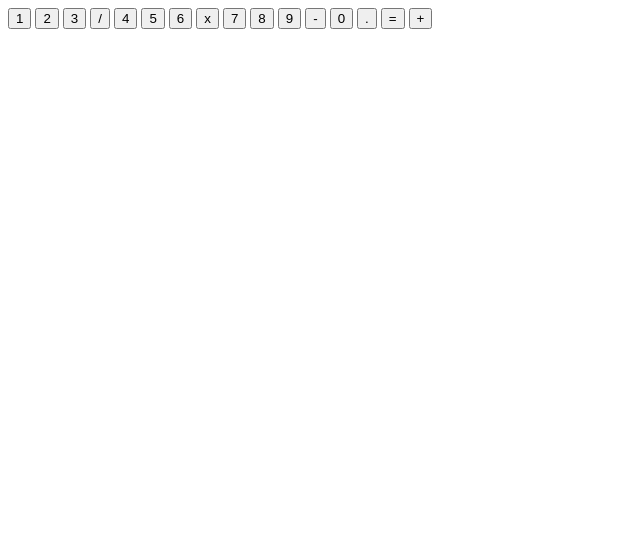
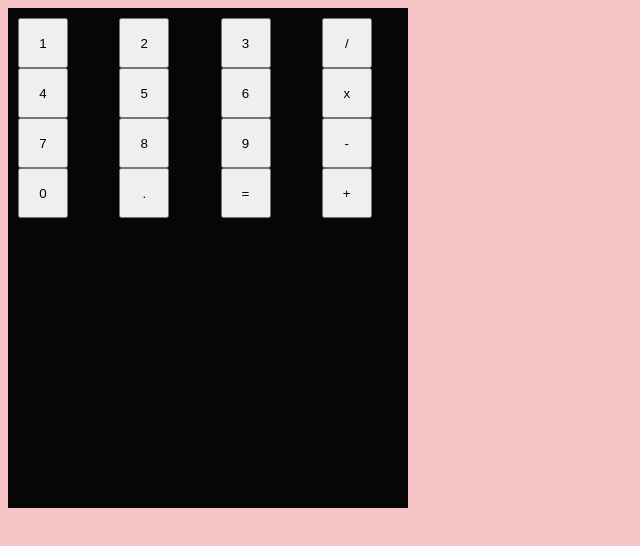
Before and after one commit to anamelahi/Calculator, a plain HTML site: page index.html in a window 1280 px wide. Shown: the whole page, without its empty margins (0-640 px from the left). Drawn offline with Linux system fonts and the light colour scheme.

Commit message:
adding css

```diff
--- a/index.html
+++ b/index.html
@@ -4,10 +4,11 @@
     <meta charset="UTF-8">
     <meta name="viewport" content="width=device-width, initial-scale=1.0">
     <title>Document</title>
+    <link rel="stylesheet" href="style.css">
 </head>
 <body>
-    <div>
-        <div>
+    <div class="calc">
+        <div class="buttons">
             <button>1</button>
             <button>2</button>
             <button>3</button>
--- /dev/null
+++ b/style.css
@@ -0,0 +1,18 @@
+body{
+    background-color: #F6C5C8;
+}
+.calc{
+    background-color: #060606;
+    height: 500px;
+    width: 400px;
+}
+.buttons{
+    display: grid;
+    grid-template-columns: repeat(4,1fr);
+    column-gap: 25px;
+    padding: 10px;
+}
+button{
+    height: 50px;
+    width: 50px;
+}
```
